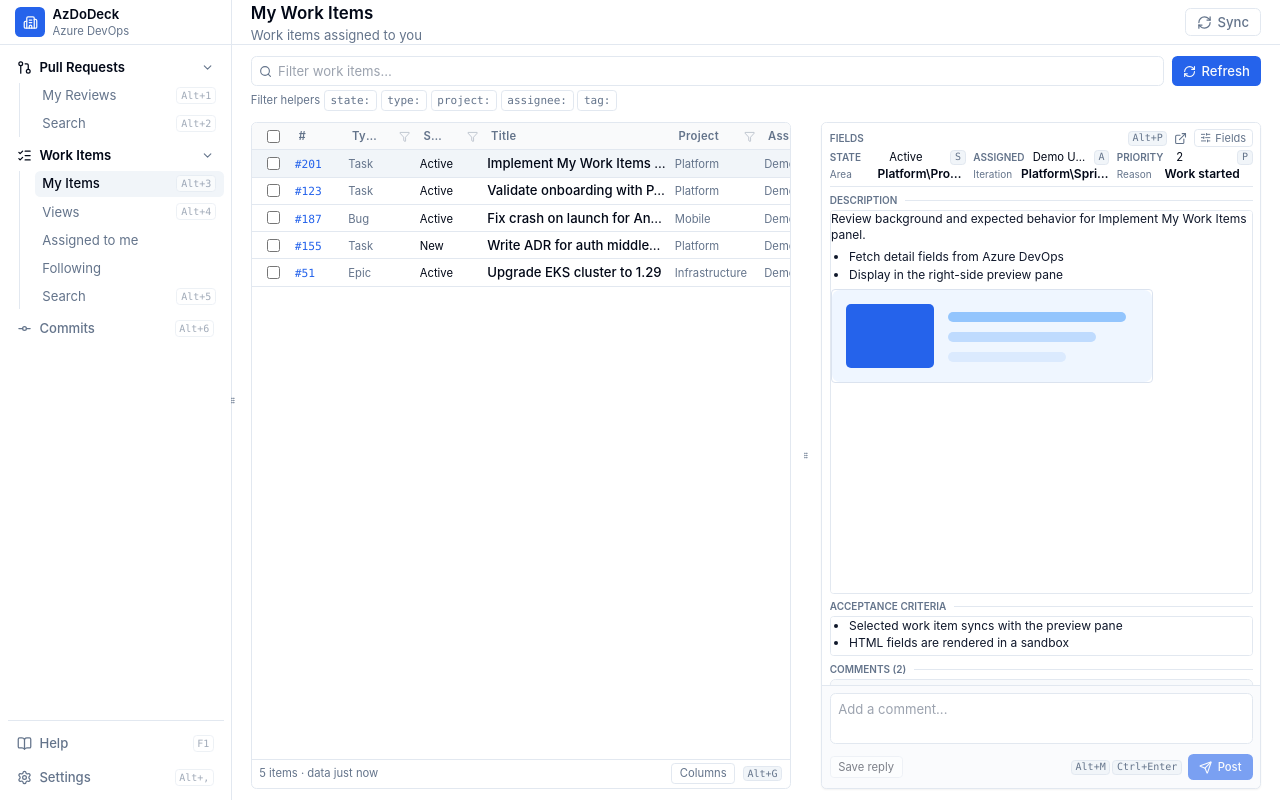
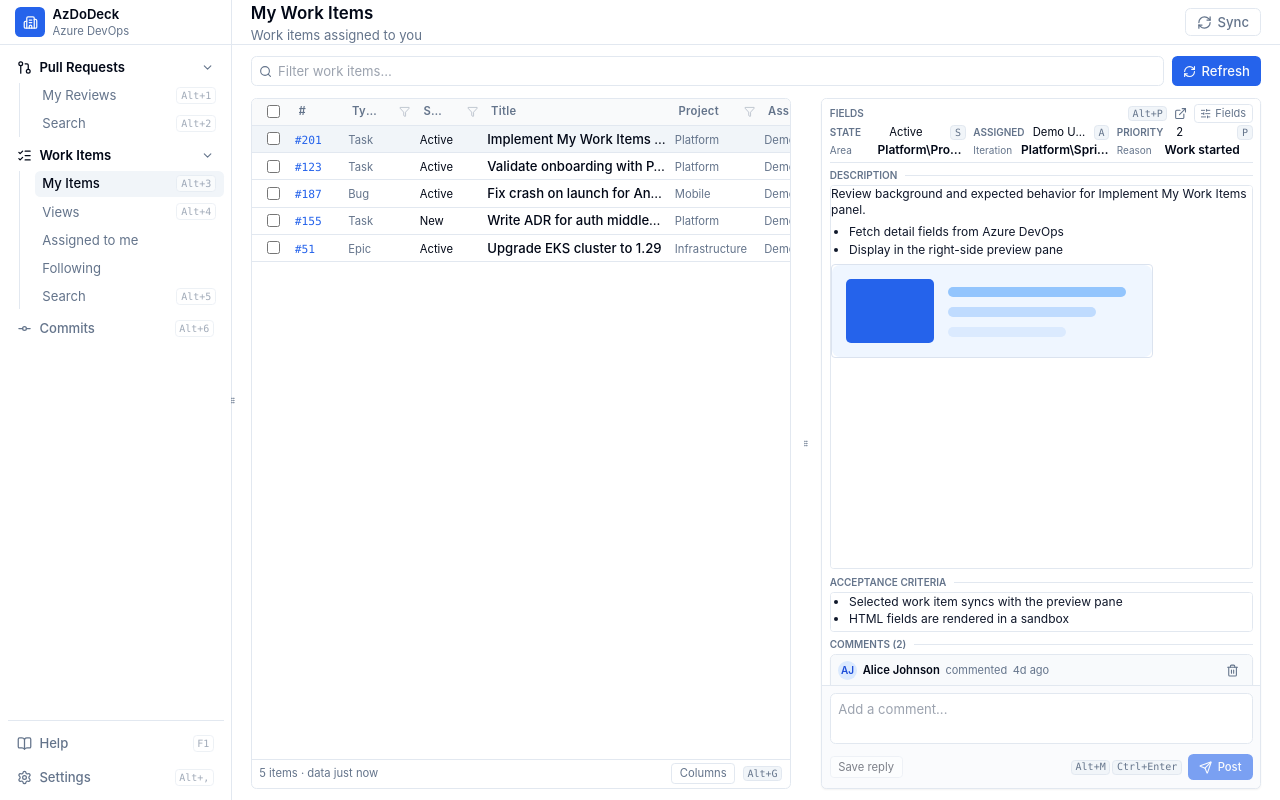
Before and after one commit to ntaksh42/DevDeck, a React (Vite) app: page / in a window 1280 px wide. Both pictures are taken after a click on the button "My Items". Built offline with nearby package versions, Linux system fonts and the light colour scheme.

Commit message:
fix(work-items): remove filter helper chips

```diff
--- a/src/features/work-items/MyWorkItemsPanel.tsx
+++ b/src/features/work-items/MyWorkItemsPanel.tsx
@@ -6,8 +6,6 @@ import { matchesAllSearchTerms, splitSearchTerms } from '@/lib/utils';
 import { ErrorState } from '@/components/StateDisplay';
 import { WorkItemsGrid } from './WorkItemsGrid';
 import { workItemQueryKeys } from './queryKeys';
-
-const FILTER_SUGGESTIONS = ["state:", "type:", "project:", "assignee:", "tag:"];
 
 export function MyWorkItemsPanel({ organizations }: { organizations: Organization[] }) {
   const [organizationId, setOrganizationId] = useState(organizations[0]?.id ?? "");
@@ -101,20 +99,6 @@ export function MyWorkItemsPanel({ organizations }: { organizations: Organizatio
           Refresh
         </button>
       </div>
-      <div className="-mt-2 flex shrink-0 flex-wrap items-center gap-1 text-xs text-muted-foreground">
-        <span>Filter helpers</span>
-        {FILTER_SUGGESTIONS.map((suggestion) => (
-          <button
-            key={suggestion}
-            type="button"
-            onClick={() => setFilter((value) => `${value}${value && !value.endsWith(" ") ? " " : ""}${suggestion}`)}
-            className="rounded border border-border bg-white px-1.5 py-0.5 font-mono text-[11px] hover:bg-secondary"
-          >
-            {suggestion}
-          </button>
-        ))}
-      </div>
-
       {query.isError ? (
         <ErrorState message={commandErrorMessage(query.error)} />
       ) : null}
```
